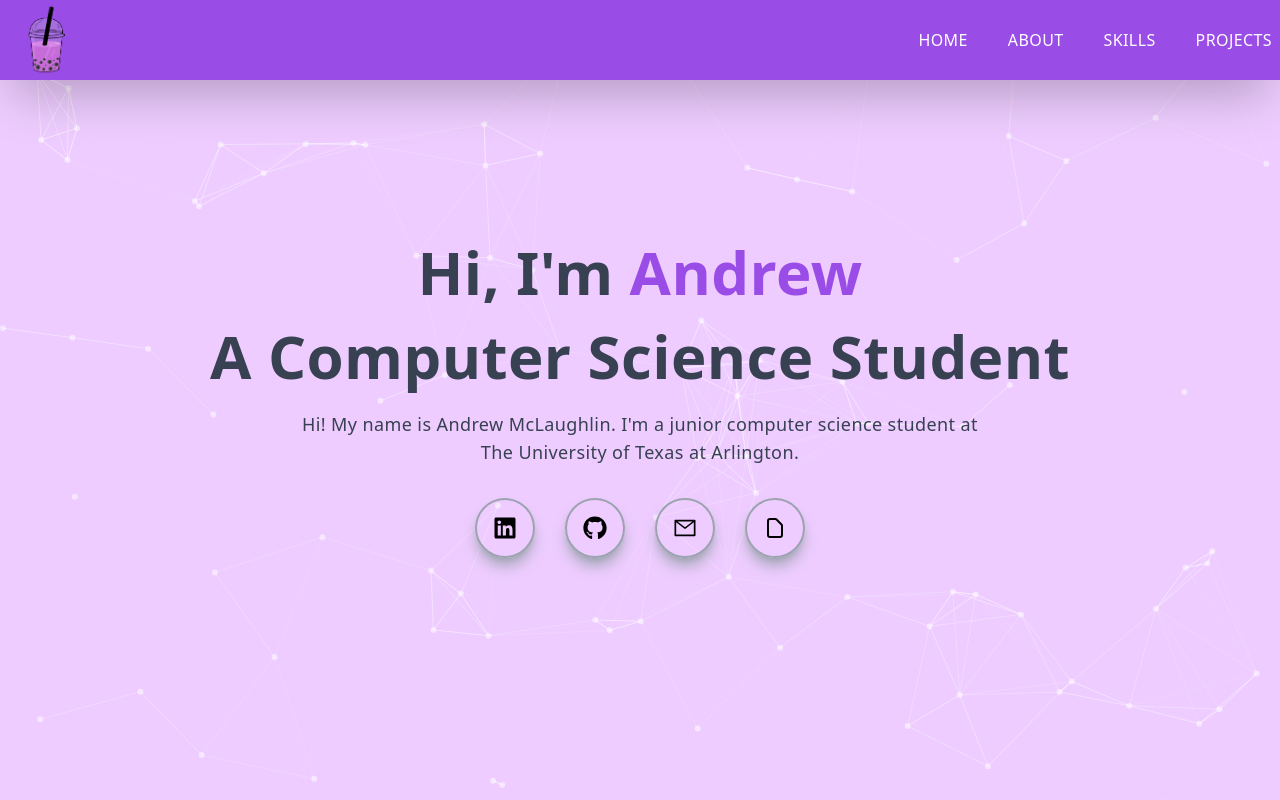
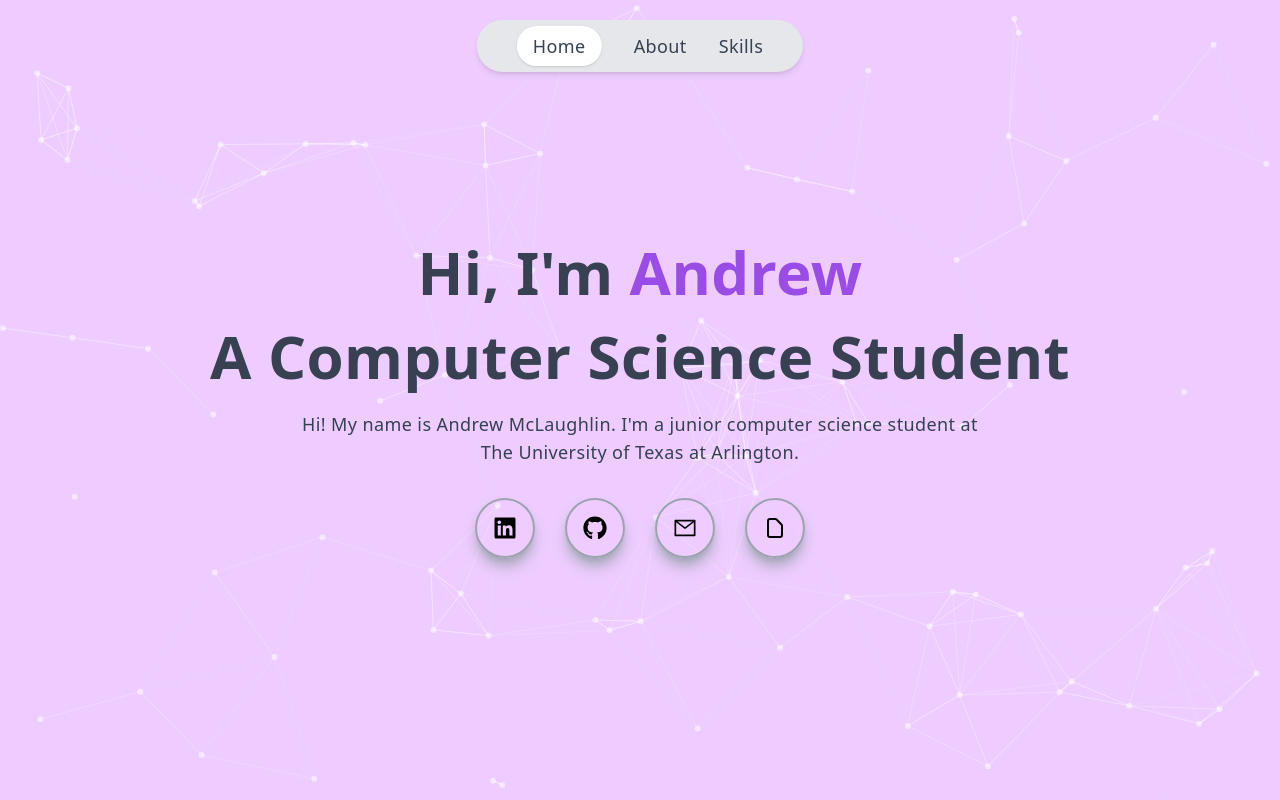
Before and after one commit to andrewmcl6081/portfolio, a Next.js app: page / in a window 1280 px wide. Shown: the top 800 px of the page. Built offline with nearby package versions, Linux system fonts and the light colour scheme.

Commit message:
Revamped Navbar component

```diff
--- a/src/components/Navbar.jsx
+++ b/src/components/Navbar.jsx
@@ -1,59 +1,87 @@
-import Image from "next/image"
-import Link from "next/link"
-import { useState, useEffect } from "react"
-import { AiOutlineClose, AiOutlineMail, AiOutlineMenu } from "react-icons/ai"
-import { FaLinkedin, FaGithub } from "react-icons/fa"
-import { HiOutlineDocument } from "react-icons/hi"
+import Image from "next/image";
+import Link from "next/link";
+import { useState, useEffect } from "react";
+import { AiOutlineClose, AiOutlineMail, AiOutlineMenu } from "react-icons/ai";
+import { FaLinkedin, FaGithub } from "react-icons/fa";
+import { HiOutlineDocument } from "react-icons/hi";
 
 const Navbar = () => {
-  const [nav, setNav] = useState(false)
+  const [nav, setNav] = useState(false);
+  const [activeLink, setActiveLink] = useState("home");
+  const handleNav = () => setNav(!nav);
 
-  const handleNav = () => {
-    setNav(!nav)
-  }
+  const navLinks = [
+    { displayName: "Home", name: "home", href: "#home" },
+    { displayName: "About", name: "about", href: "#about" },
+    { displayName: "Skills", name: "skills", href: "#skills" },
+  ];
+
+  useEffect(() => {
+    const observerOptions = {
+      root: null,
+      rootMargin: "0px",
+      threshold: 0.5,
+    }
+
+    const observerCallback = (entries) => {
+      entries.forEach((entry) => {
+        console.log(entry);
+        if (entry.isIntersecting) {
+          setActiveLink(entry.target.id);
+        }
+      });
+    };
+
+    const observer = new IntersectionObserver(observerCallback, observerOptions);
+
+    // Observe actions
+    navLinks.forEach((link) => {
+      const section = document.querySelector(link.href);
+      if (section) observer.observe(section);
+    });
+
+    return () => observer.disconnect();
+  }, []);
 
   return (
-    <div className="fixed w-full h-20 bg-[#9a4ce7] shadow-2xl z-[100]">
-      <div className="flex justify-between items-center w-full h-full px-2 2xl:px-16">
-        <Image src="/taro.png" alt="/" width="75" height="75" />
-        <div>
-          <ul className="hidden md:flex">
-            <Link href="#home">
-              <li className="ml-10 text-md text-white uppercase hover:border-b">
-                Home
-              </li>
-            </Link>
-            <Link href="#about">
-              <li className="ml-10 text-md text-white uppercase hover:border-b">
-                About
-              </li>
-            </Link>
-            <Link href="#skills">
-              <li className="ml-10 text-md text-white uppercase hover:border-b">
-                Skills
-              </li>
-            </Link>
-            <Link href="/">
-              <li className="ml-10 text-md text-white uppercase hover:border-b">
-                Projects
-              </li>
-            </Link>
-          </ul>
+    <div className="fixed w-full z-[100]">
+      {/* Desktop Navbar */}
+      <div className="hidden md:flex fixed top-5 left-1/2 transform -translate-x-1/2 z-50 bg-gray-200 items-center justify-center rounded-full px-6 py-3 shadow-md">
+        {navLinks.map((link) => (
+          <Link key={link.name} href={link.href} >
+            <span
+              onClick={() => setActiveLink(link.name)}
+              className={`mx-4 text-gray-700 text-sm md:text-lg transition-all duration-300 ${
+                activeLink === link.name
+                  ? "bg-white text-black px-4 py-2 rounded-full shadow"
+                  : "hover:text-black"
+              }`}
+            >
+              {link.displayName}
+            </span>
+          </Link>
+        ))}
 
-          {/* Hamburger Icon */}
-          <div onClick={handleNav} className="md:hidden">
-            <AiOutlineMenu size={25} />
-          </div>
-        </div>
+      </div>
+
+      {/* Hamburger Icon */}
+      <div className="md:hidden fixed top-5 right-5 z-50">
+        <button
+          onClick={handleNav}
+          style={{
+            backgroundColor: "white",
+            backgroundImage: "none",
+          }}
+          className="p-3 rounded-full shadow-lg hover:bg-gray-200 active:bg-gray-300 focus:outline-none transition-all duration-300"
+          aria-label="Open menu"
+        >
+          <AiOutlineMenu size={25} className="text-gray-700"/>
+        </button>
       </div>
 
       {/* Mobile Menu */}
       {/* Overlay */}
-      <div
-        className={
-          nav ? "md:hidden fixed left-0 top-0 w-full h-screen bg-black/70" : ""
-        }
-      >
+      <div className={nav ? "md:hidden fixed left-0 top-0 w-full h-screen bg-black/70" : ""}>
         <div
           className={
             nav
@@ -61,70 +89,38 @@ const Navbar = () => {
               : "fixed left-[-100%] top-0 p-10 ease-in duration-500"
           }
         >
-          <div>
-            <div className="flex w-full items-center justify-between">
-              <Image src="/taro.png" alt="/" width="75" height="75" />
-              <div
-                onClick={handleNav}
-                className="rounded-full shadow-lg cursor-pointer"
-              >
-                <AiOutlineClose />
-              </div>
-            </div>
-            <div className="border-b border-gray-900 my-4">
-              <p className="w-[85%] md:w-[90%] py-4">Hello there</p>
+          <div className="flex items-center justify-between p-6">
+            <div className="flex items-center gap-3">
+              <Image src="/taro.png" alt="Bubble Tea Logo" width={40} height={40} className="rounded-full" />
+              <h2 className="font-semibold text-gray-800">Hello there</h2>
             </div>
           </div>
-          <div className="py-4 flex flex-col">
-            <ul className="uppercase">
-              <Link href="#home" onClick={handleNav}>
-                <li className="py-4 text-sm">Home</li>
+          <nav className="mt-6 px-4">
+            {navLinks.map((link) => (
+              <Link
+                key={link.name}
+                href={link.href}
+                onClick={() => {
+                  setActiveLink(link.name);
+                  setNav(false);
+                }}
+              >
+                <div
+                  className={`mb-3 rounded-lg px-4 py-3 transition-all duration-200 ${
+                    activeLink === link.name
+                      ? "bg-white shadow-md text-purple-700"
+                      : "text-gray-600 hover:bg-white/50 hover:text-purple-600"
+                  }`}
+                >
+                  {link.displayName}
+                </div>
               </Link>
-              <Link href="#about" onClick={handleNav}>
-                <li className="py-4 text-sm">About</li>
-              </Link>
-              <Link href="#skills" onClick={handleNav}>
-                <li className="py-4 text-sm">Skills</li>
-              </Link>
-              <Link href="/" onClick={handleNav}>
-                <li className="py-4 text-sm">Projects</li>
-              </Link>
-            </ul>
-            <div className="pt-40">
-              <p className="uppercase tracking-widest text-[#9a4ce7]">
-                Let&apos;s Connect
-              </p>
-              <div className="flex items-center justify-between my-4 w-full sm:w-[80%]">
-                <a
-                  href="https://www.linkedin.com/in/andrew-mcl/"
-                  target="_blank"
-                >
-                  <div className="rounded-full border-2 border-gray-400 shadow-lg shadow-gray-400 p-3 cursor-pointer hover:scale-105 ease-in duration-300">
-                    <FaLinkedin />
-                  </div>
-                </a>
-                <a href="https://github.com/andrewmcl6081" target="_blank">
-                  <div className="rounded-full border-2 border-gray-400 shadow-lg shadow-gray-400 p-3 cursor-pointer hover:scale-105 ease-in duration-300">
-                    <FaGithub />
-                  </div>
-                </a>
-                <a href="mailto:andrewmcl6081@gmail.com">
-                  <div className="rounded-full border-2 border-gray-400 shadow-lg shadow-gray-400 p-3 cursor-pointer hover:scale-105 ease-in duration-300">
-                    <AiOutlineMail />
-                  </div>
-                </a>
-                <a href="/Andrew_McLaughlin_Resume.pdf" target="_blank">
-                  <div className="rounded-full border-2 border-gray-400 shadow-lg shadow-gray-400 p-3 cursor-pointer hover:scale-105 ease-in duration-300">
-                    <HiOutlineDocument />
-                  </div>
-                </a>
-              </div>
-            </div>
-          </div>
+            ))}
+          </nav>
         </div>
       </div>
     </div>
-  )
-}
+  );
+};
 
-export default Navbar
+export default Navbar;
```
